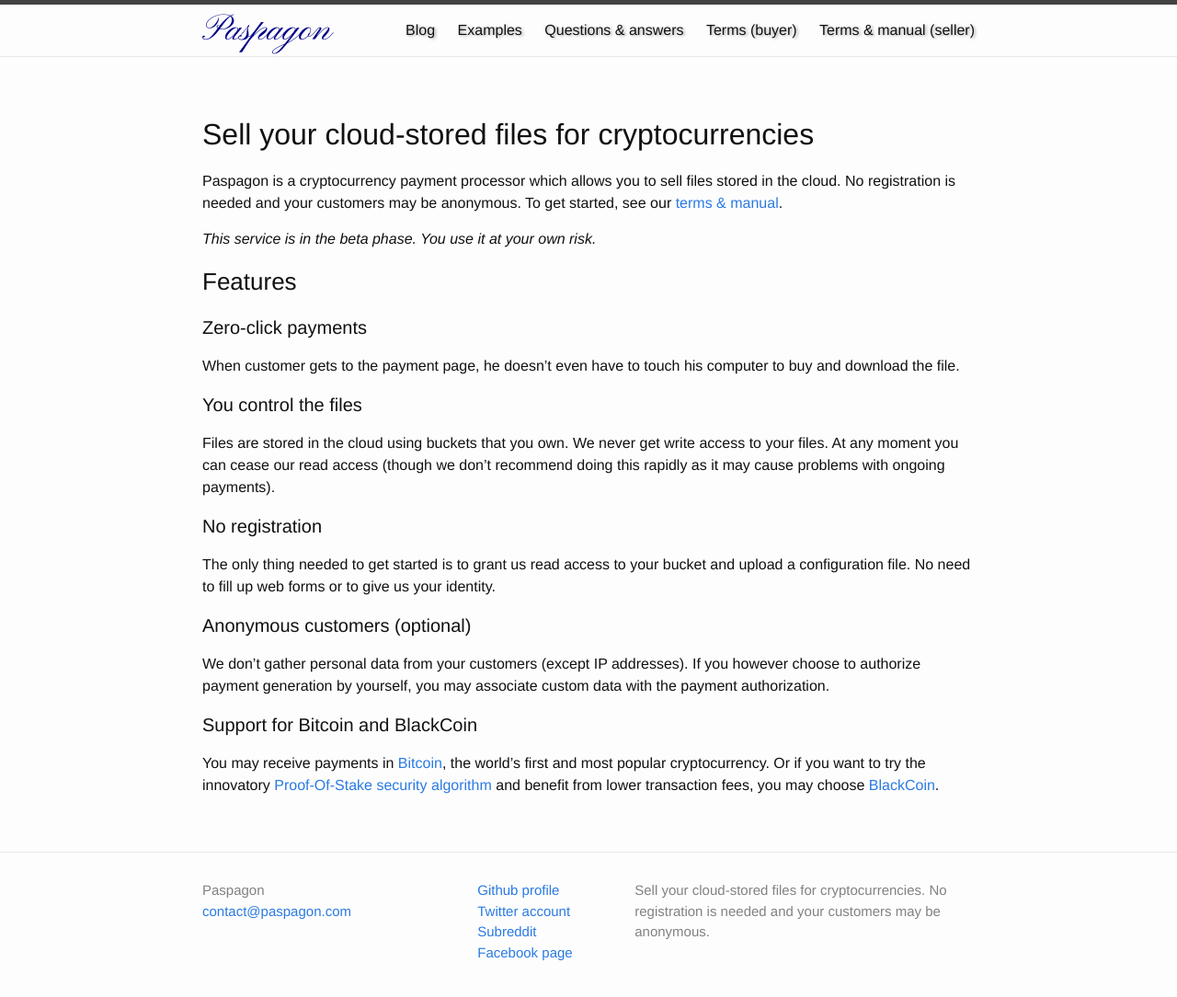
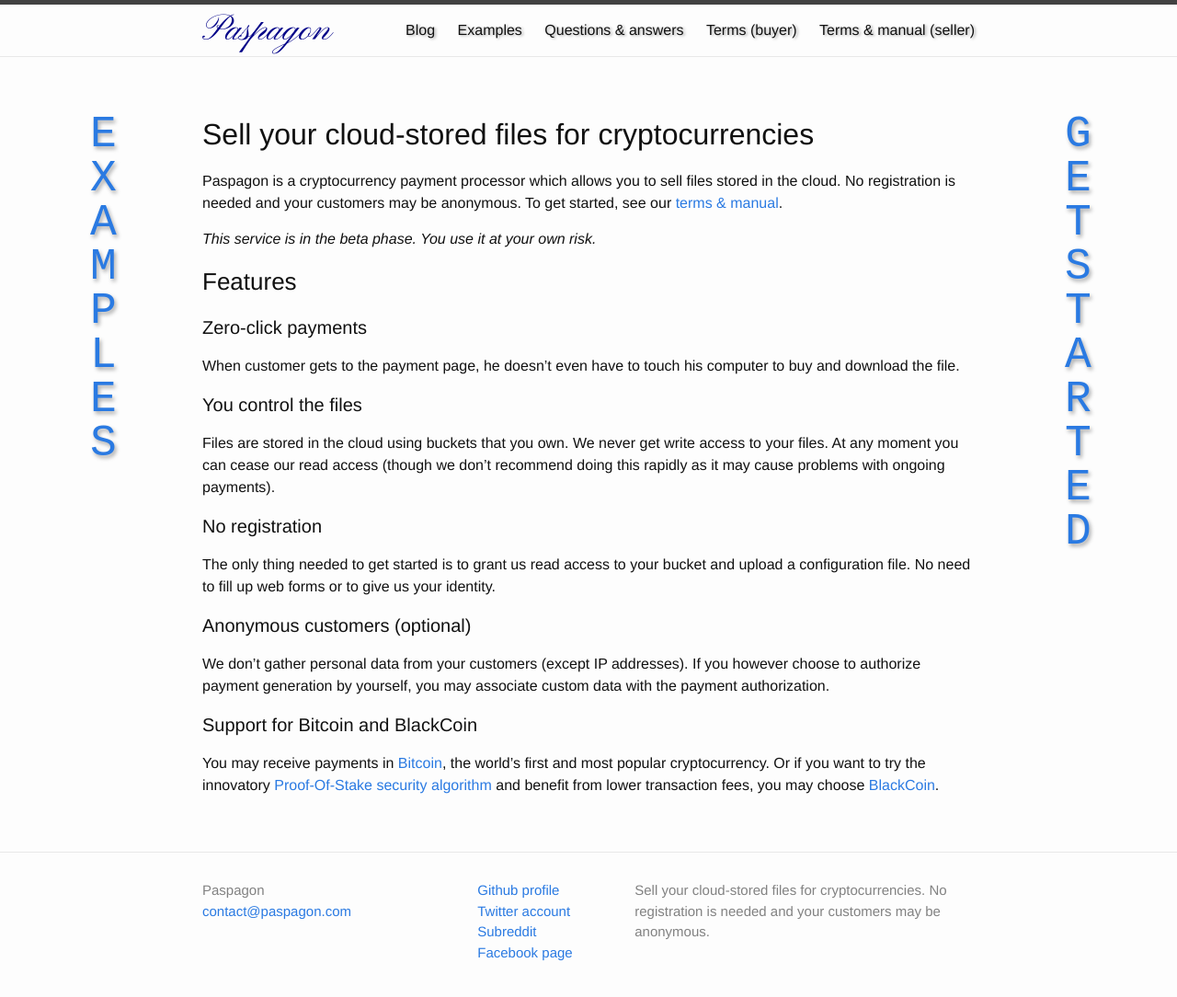
Before and after one commit to Paspagon/paspagon.github.io, a Jekyll site: the page built from index.md, in a window 1280 px wide and 1107 px high. Shown: the top 1084 px of the window at 92% size. Built offline with Jekyll 4.4.1, drawn with Linux system fonts in a browser that asks for light colours.

Commit message:
Add additional navigation links on front page

```diff
--- a/_layouts/default.html
+++ b/_layouts/default.html
@@ -6,6 +6,18 @@
   <body>
 
     {% include header.html %}
+
+    {% if page.url == '/' %}
+      <nav class="additional">
+        <div class="first">
+          <a href="/examples/">Examples</a>
+        </div>
+
+        <div class="second">
+          <a href="/terms-seller/">Get started</a>
+        </div>
+      </nav>
+    {% endif %}
 
     <div class="page-content">
       <div class="wrapper">
--- a/css/main.scss
+++ b/css/main.scss
@@ -22,7 +22,7 @@ $grey-color-light: lighten($grey-color, 40%);
 $grey-color-dark:  darken($grey-color, 25%);
 
 $on-palm:          600px;
-$on-laptop:        800px;
+$on-laptop:        900px;
 
 
 
@@ -61,4 +61,42 @@ $on-laptop:        800px;
         text-shadow: 0 0 1.5em #00c;
     }
 }
+
+nav.additional {
+    div {
+        position: fixed;
+        width: calc((100% - 900px + (#{$spacing-unit} * 2)) / 2);
+        text-align: center;
+        padding: calc(2 * #{$spacing-unit});
+        box-sizing: border-box;
+
+        a {
+            display: inline-block;
+            width: 0.5em;
+            word-wrap: break-word;
+            white-space: pre-wrap;
+            font-size: 3em;
+            line-height: 1;
+            text-transform: uppercase;
+            font-family: monospace;
+            text-shadow: 2px 3px 4px #aaa;
+
+            &:hover {
+                text-decoration: none;
+            }
+        }
+    }
+
+    .first {
+        left: 0;
+    }
+
+    .second {
+        right: 0;
+    }
+
+    @include media-query($on-laptop + 160px) {
+        display: none;
+    }
+}
 @import url(https://fonts.googleapis.com/css?family=Pinyon+Script);
```
